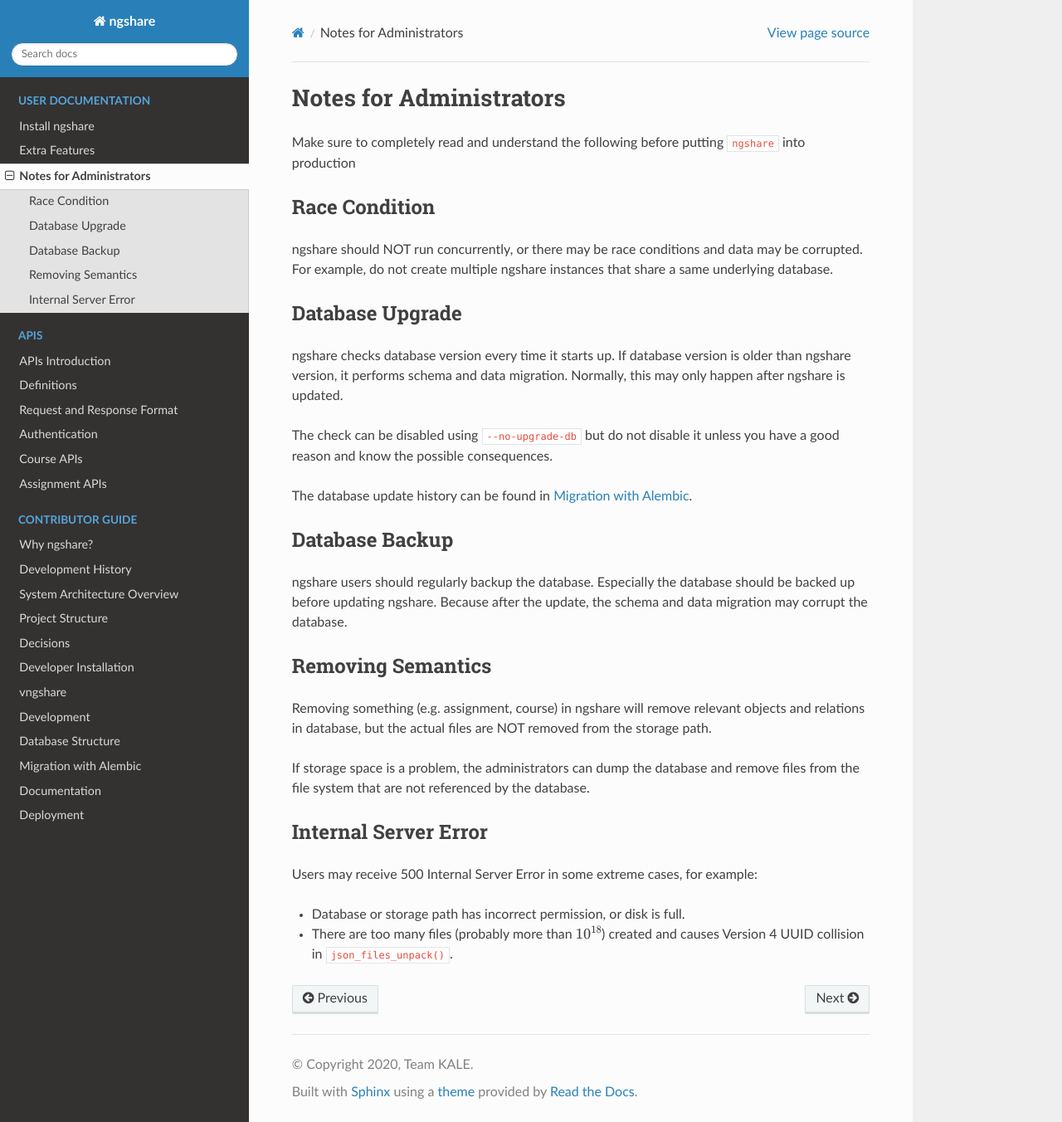
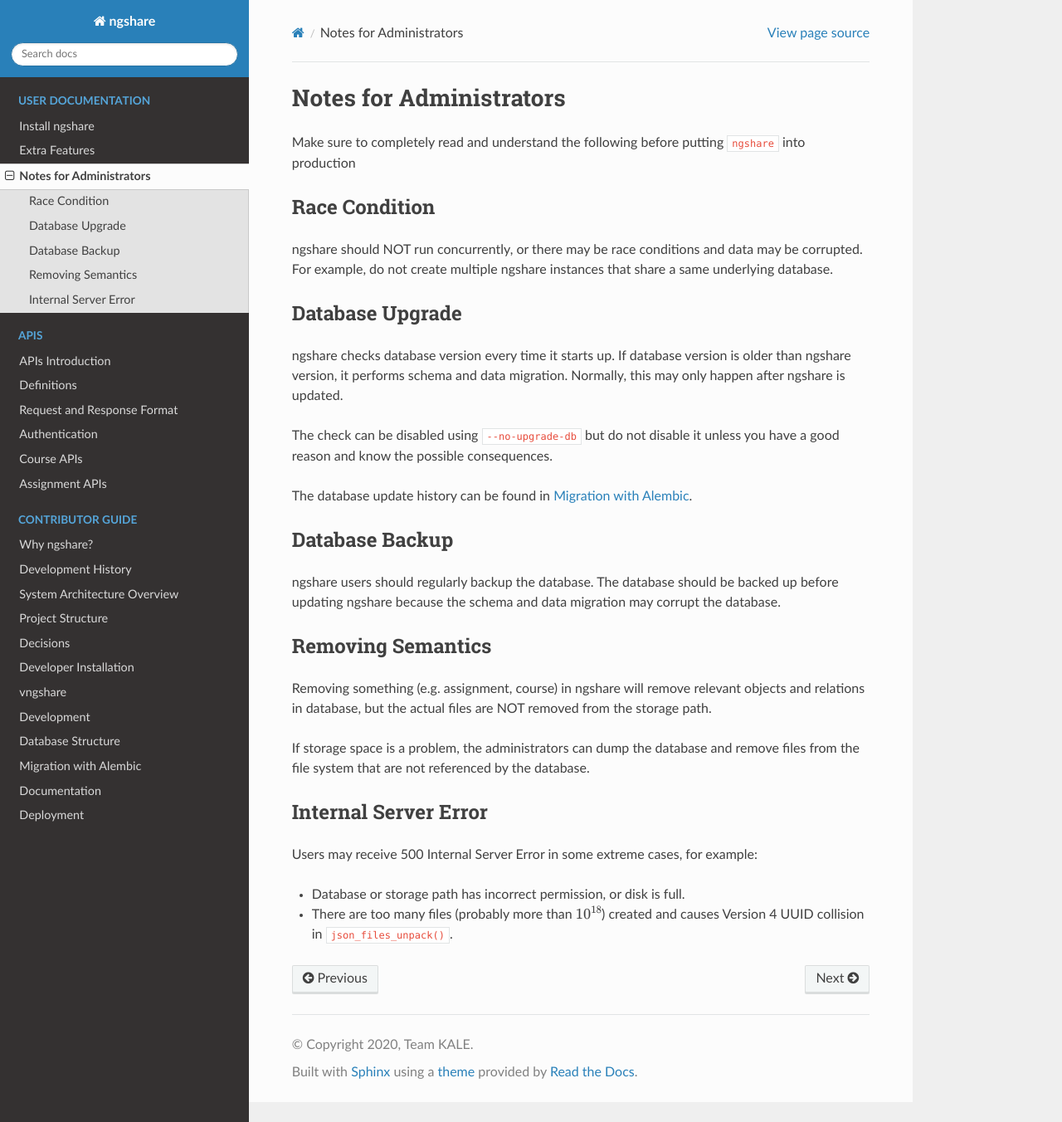
Before and after one commit to LibreTexts/ngshare, a Sphinx documentation site: the page built from docs/user_guide/notes.rst, in a window 1280 px wide and 1352 px high. Shown: the whole window at 83% size. Built offline with Sphinx 7.4.7 and the Read the Docs theme 2.0.0, drawn with Linux system fonts in a browser that asks for light colours.

Commit message:
Update docs/user_guide/notes.rst
Co-authored-by: aalmanza1998 <52981614+aalmanza1998@users.noreply.github.com>

```diff
--- a/docs/user_guide/notes.rst
+++ b/docs/user_guide/notes.rst
@@ -16,7 +16,7 @@
 
 Database Backup
 ---------------
-ngshare users should regularly backup the database. Especially the database should be backed up before updating ngshare. Because after the update, the schema and data migration may corrupt the database.
+ngshare users should regularly backup the database. The database should be backed up before updating ngshare because the schema and data migration may corrupt the database.
 
 Removing Semantics
 ------------------
```
